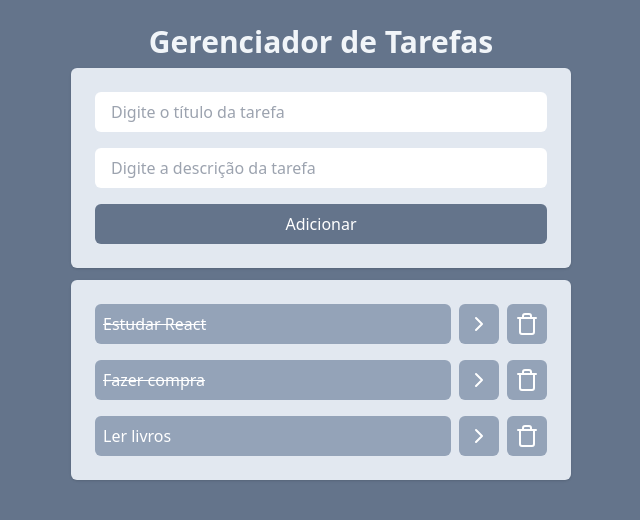
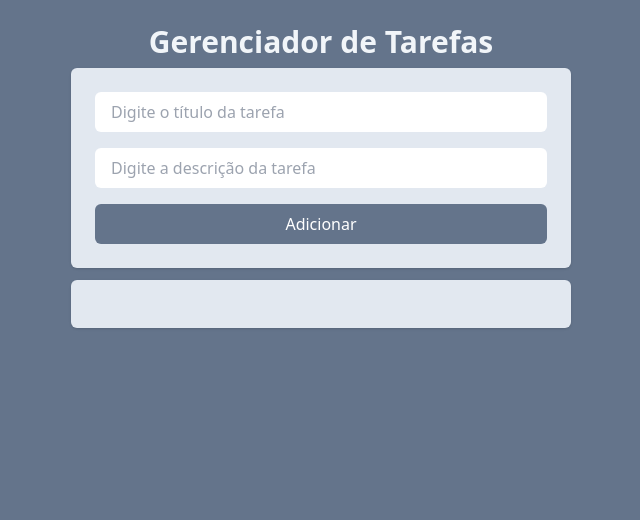
Before and after one commit to GBarbosa06/gerenciador-de-tarefas-react, a React (Vite) app in the folder react-app/: page / in a window 1280 px wide. Shown: the top 520 px of the page, without its empty margins (319-959 px from the left). Built offline with nearby package versions, Linux system fonts and the light colour scheme.

Commit message:
Local storage adicionado

```diff
--- a/react-app/src/App.jsx
+++ b/react-app/src/App.jsx
@@ -1,30 +1,16 @@
 import Tasks from "./components/tasks";
 import AddTask from "./components/AddTask";
-import { useState } from "react";
+import { useState, useEffect } from "react";
 import { v4 } from "uuid";
 
 
 function App(){
-  const [tasks, setTasks] = useState([
-    {
-      id: 1,
-      title: "Estudar React",
-      description: "Descrição genérica 1",
-      isCompleted: true,
-    },
-    {
-      id: 2,
-      title: "Fazer compra",
-      description: "Descrição genérica 2",
-      isCompleted: true,
-    },
-    {
-      id: 3,
-      title: "Ler livros",
-      description: "Descrição genérica 3",
-      isCompleted: false,
-    }
-  ]);
+  const [tasks, setTasks] = useState(JSON.parse(localStorage.getItem("tasks")) || []);
+
+  useEffect(() => {
+    localStorage.setItem("tasks", JSON.stringify(tasks));
+  }, [tasks])
+  //executa a função sempre que um valor dentro da lista é alterado
 
   function onAddTaskSubmit(title, description) {
     const newTask = {
```
